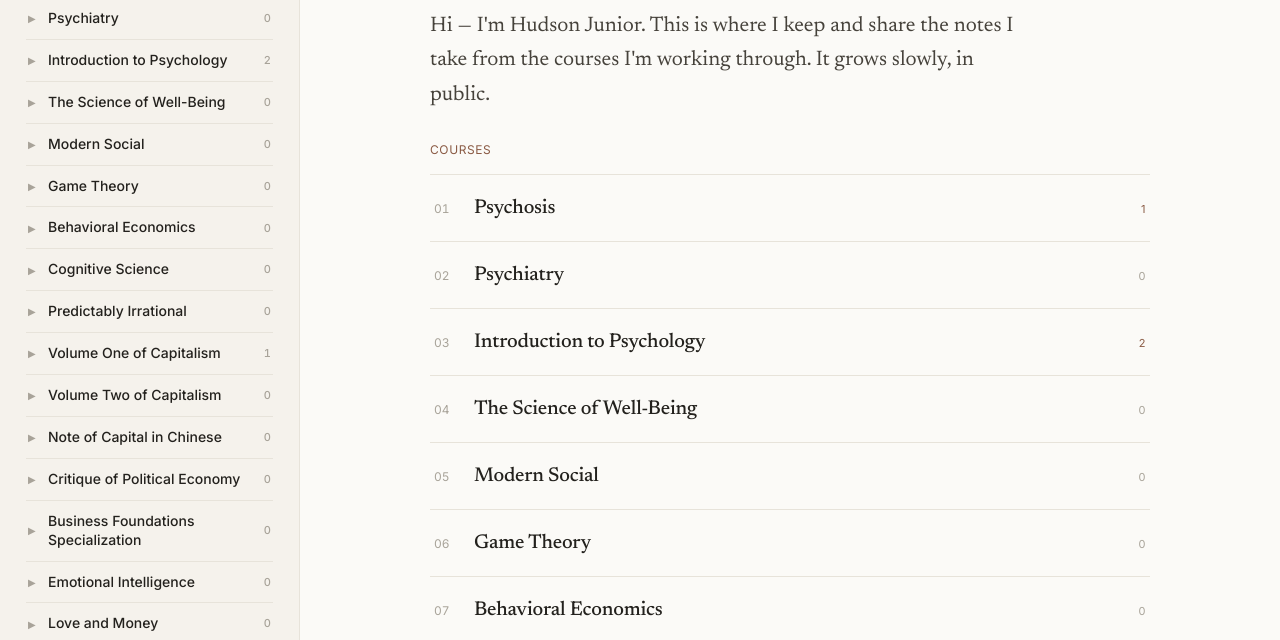
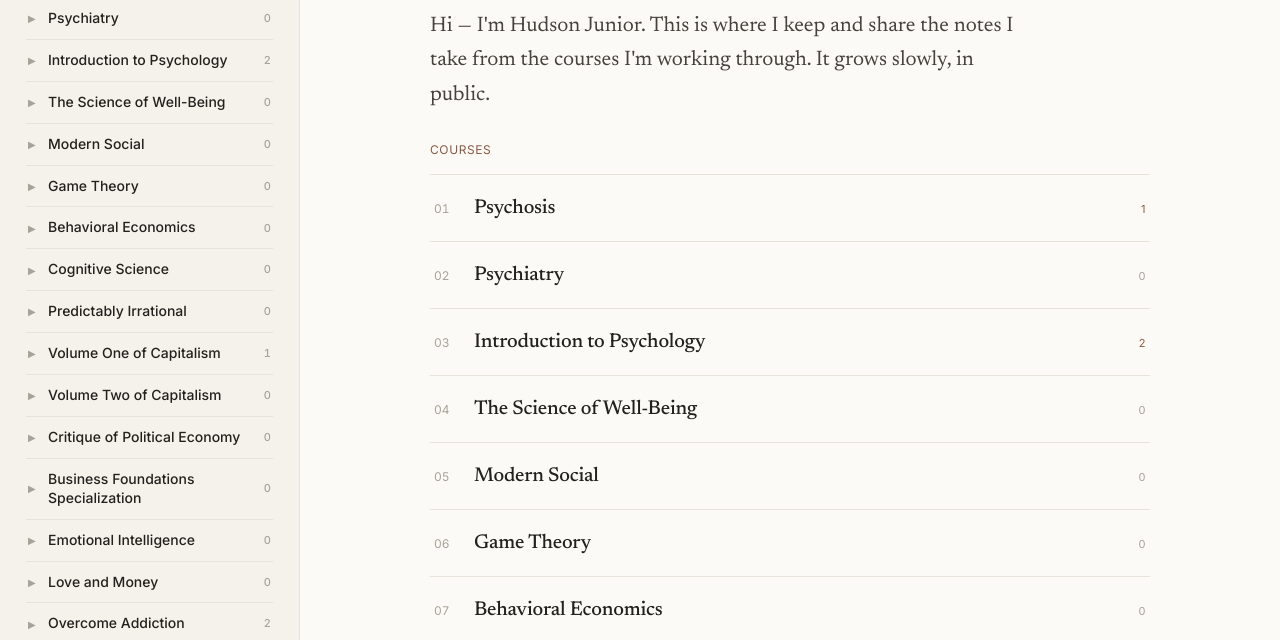
Before and after one commit to Hudson-Junior-Wang/hudsonwang.com, a plain HTML site: page index.html in a window 1280 px wide. Shown: the part 158-798 px from the top of the page. Drawn offline with Linux system fonts and the light colour scheme.

Commit message:
Remove 'Note of Capital in Chinese' section

```diff
--- a/index.html
+++ b/index.html
@@ -574,7 +574,6 @@
       {num:"006",title:"To be updated"},
   ]},
   { id:"capital-vol-2",      title:"Volume Two of Capitalism",  notes:placeholders(6) },
-  { id:"capital-chinese",    title:"Note of Capital in Chinese", notes:placeholders(5) },
   { id:"political-economy",  title:"Critique of Political Economy", notes:placeholders(5) },
   { id:"business-foundations", title:"Business Foundations Specialization", notes:placeholders(5) },
   { id:"emotional-intelligence", title:"Emotional Intelligence", notes:placeholders(5) },
```
